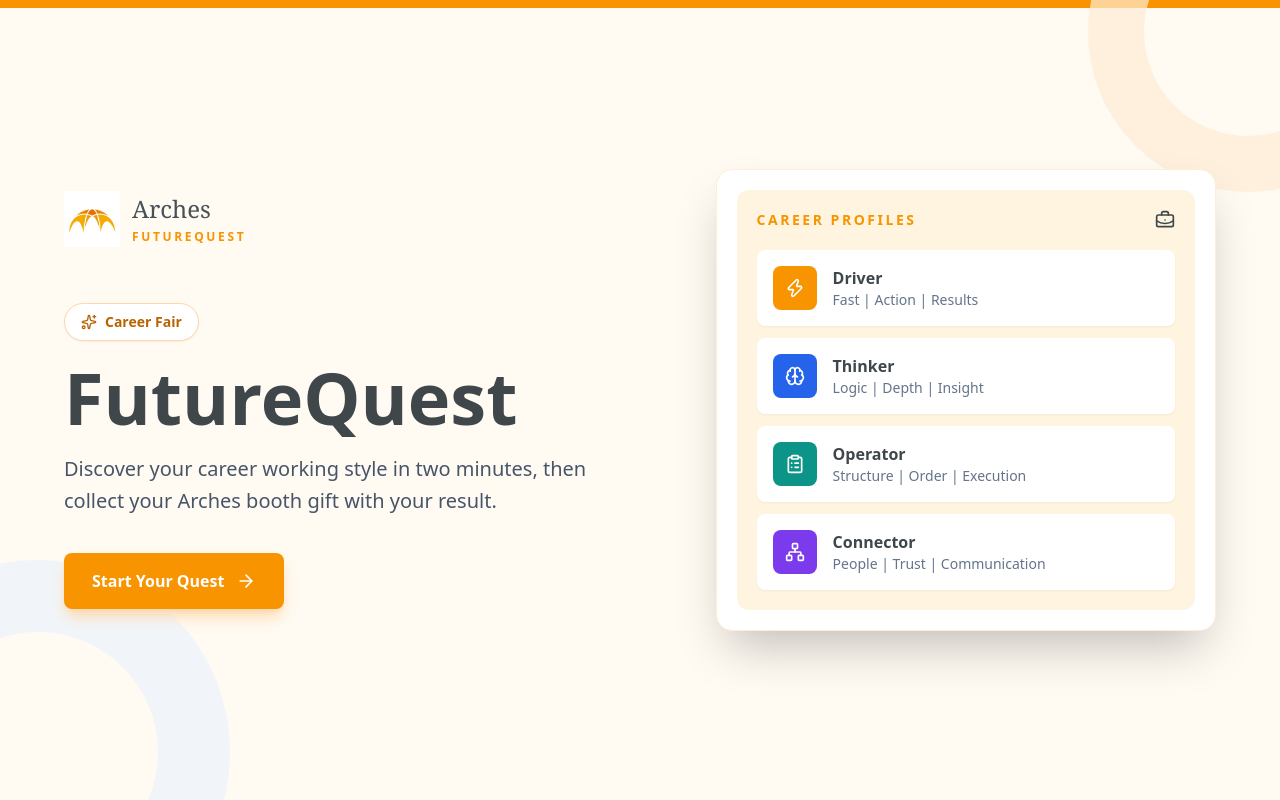
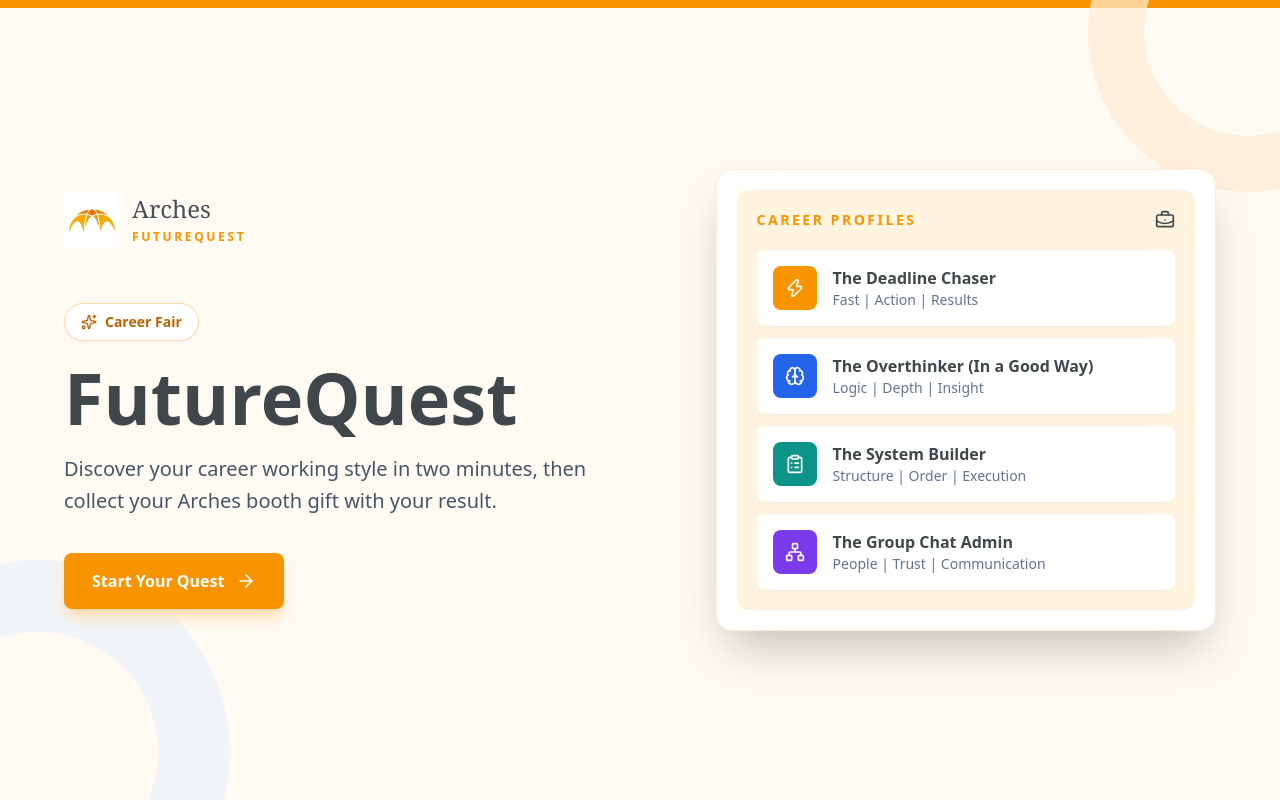
Before and after one commit to phonghongs/Arches-quiz, a React (Vite) app: page / in a window 1280 px wide. Built offline with nearby package versions, Linux system fonts and the light colour scheme.

Commit message:
Update Google Form URL and refine form fields in FutureQuest component

```diff
--- a/src/App.jsx
+++ b/src/App.jsx
@@ -17,16 +17,16 @@ import {
 import logoUrl from "../logo.jpg";
 
 const GOOGLE_FORM_URL =
-  "https://docs.google.com/forms/u/0/d/e/1FAIpQLSd1Qsn1LwcFAiTTT-hqi2pEgkhe8xEY1HgDMASzwNMgCqsweg/formResponse";
+  "https://docs.google.com/forms/d/e/1FAIpQLSeJWpgk23B0CmyBE1cYfZgjHmIChtGZZB8uUjmzWOV8gxknjA/formResponse";
 
 const FORM_FIELDS = {
-  fullName: "entry.1639203253",
-  universityYear: "",
-  major: "",
-  email: "",
-  phone: "",
-  cvLink: "",
-  result: "entry.935845943",
+  fullName: "entry.434265742",
+  universityYear: "entry.1528278910",
+  major: "entry.1676273028",
+  email: "entry.45904482",
+  phone: "entry.1104633233",
+  cvLink: "entry.175864868",
+  result: "entry.1662715008",
 };
 
 const yearOptions = ["1st year", "2nd year", "3rd year", "Final year", "Other"];
@@ -35,7 +35,7 @@ const resultTypes = {
   driver: {
     key: "A",
     icon: Zap,
-    name: "Driver",
+    name: "The Deadline Chaser",
     headline: "Fast | Action | Results",
     color: "orange",
     accent: "bg-[#f79400]",
@@ -57,7 +57,7 @@ const resultTypes = {
   thinker: {
     key: "B",
     icon: Brain,
-    name: "Thinker",
+    name: "The Overthinker (In a Good Way)",
     headline: "Logic | Depth | Insight",
     color: "blue",
     accent: "bg-blue-600",
@@ -79,7 +79,7 @@ const resultTypes = {
   operator: {
     key: "C",
     icon: ClipboardList,
-    name: "Operator",
+    name: "The System Builder",
     headline: "Structure | Order | Execution",
     color: "teal",
     accent: "bg-teal-600",
@@ -101,7 +101,7 @@ const resultTypes = {
   connector: {
     key: "D",
     icon: Network,
-    name: "Connector",
+    name: "The Group Chat Admin",
     headline: "People | Trust | Communication",
     color: "violet",
     accent: "bg-violet-600",
@@ -281,7 +281,11 @@ export default function FutureQuest() {
     appendIfConfigured(body, FORM_FIELDS.major, formData.major.trim());
     appendIfConfigured(body, FORM_FIELDS.email, formData.email.trim());
     appendIfConfigured(body, FORM_FIELDS.phone, formData.phone.trim());
-    appendIfConfigured(body, FORM_FIELDS.cvLink, formData.cvLink.trim());
+    appendIfConfigured(
+      body,
+      FORM_FIELDS.cvLink,
+      formData.cvLink.trim() || "Not provided",
+    );
     appendIfConfigured(body, FORM_FIELDS.result, finalResult.name);
 
     console.log("Submitting FutureQuest response", {
```
